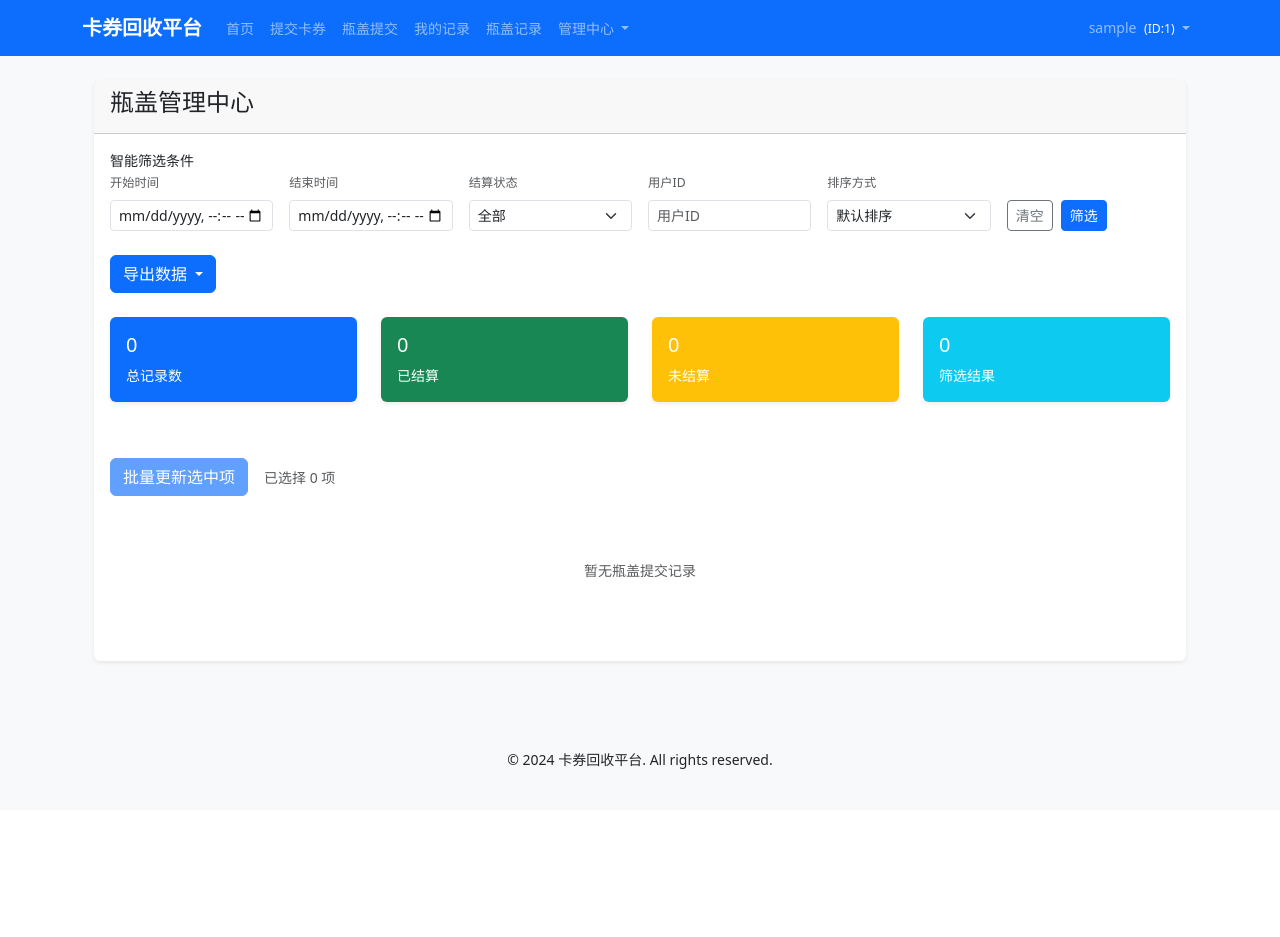
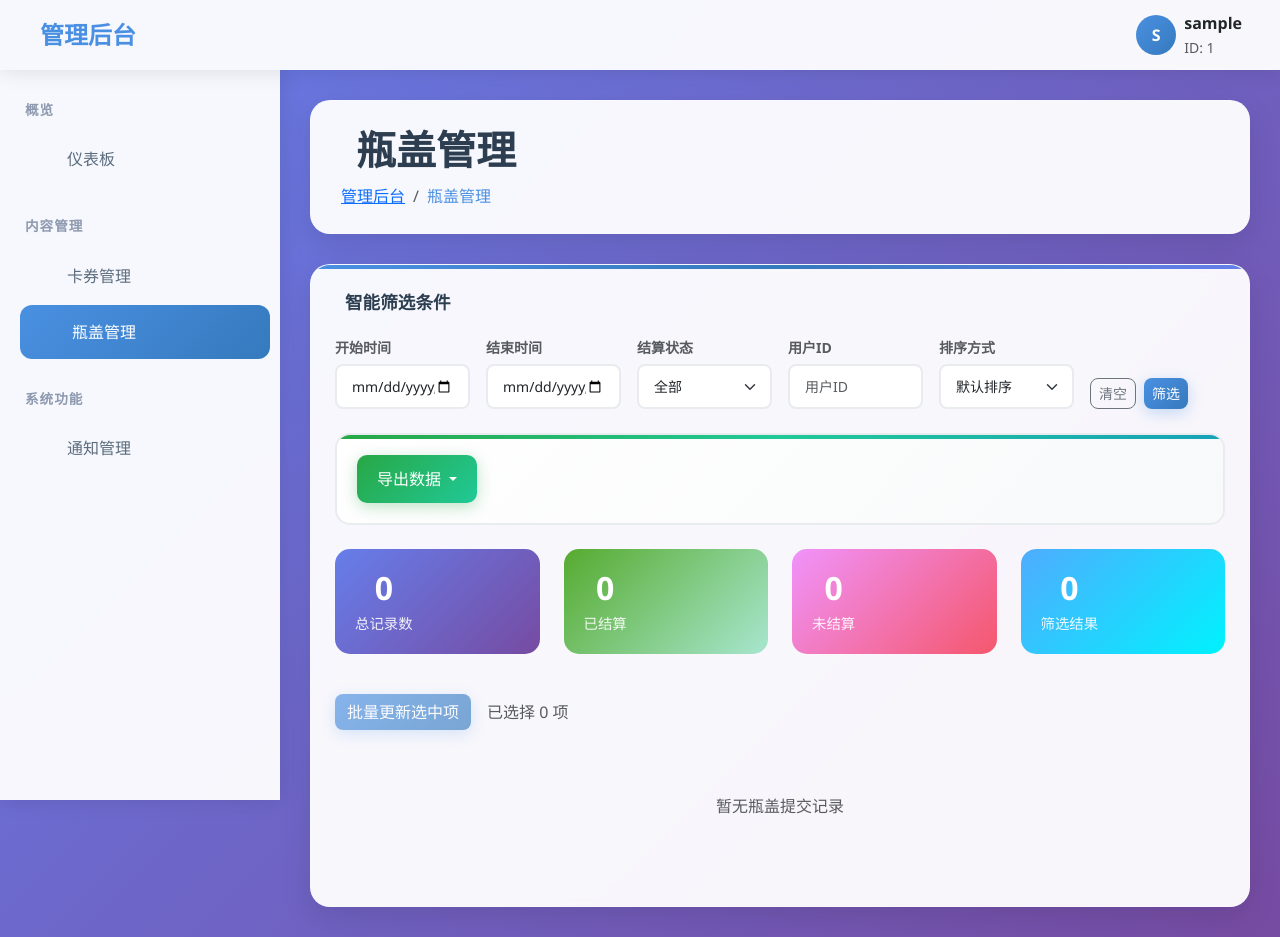
Before and after one commit to jhzhou002/card_recycle, a Django app: page /admin-bottle-caps/ in a window 1280 px wide. Before the commit the page ends 769 px from the top, so only its background shows below. Run offline with Django 4.2, Linux system fonts and the light colour scheme; the visitor is signed in with stand-in values (Sample User, id 1); data that the repository does not hold is empty; parts of the project's set-up code (start-up, migrations or seed data) failed here and were passed over; some libraries are stand-ins or nearby versions.

Commit message:
重构管理后台系统：左侧导航栏布局设计
架构重构：
- 创建专用管理后台基础模板(admin_base.html)
- 左侧固定导航栏，功能分组展示
- 顶部Header显示用户信息和管理标识
- 右侧主内容区域，包含页面头部和面包屑

页面重构：
- 所有管理页面继承新的admin_base模板
- 仪表板、瓶盖管理、卡券管理、通知管理独立导航
- 详情页面和编辑页面统一布局风格
- 移除冗余的页面头部，使用统一的页面标题

导航优化：
- 前台导航简化为单一"管理后台"入口
- 管理员和普通用户导航分离
- 左侧导航包含：概览、内容管理、系统功能三大模块

视觉设计：
- 渐变背景和毛玻璃效果
- 现代化卡片设计和圆角样式
- 完全响应式，支持移动端折叠导航
- 统一的颜色主题和交互动画

功能保持：
- 所有管理功能保持完整不变
- 筛选、导出、批量操作正常工作
- 权限控制和用户验证机制维持

🤖 Generated with [Claude Code](https://claude.ai/code)

Co-Authored-By: Claude <noreply@anthropic.com>

```diff
--- /dev/null
+++ b/templates/recycling/admin_base.html
@@ -0,0 +1,434 @@
+<!DOCTYPE html>
+<html lang="zh-CN">
+<head>
+    <meta charset="UTF-8">
+    <meta name="viewport" content="width=device-width, initial-scale=1.0">
+    <title>{% block title %}管理后台{% endblock %} - 卡券回收平台</title>
+    {% load static %}
+    <link href="{% static 'css/bootstrap.min.css' %}" rel="stylesheet">
+    <link href="{% static 'css/all.min.css' %}" rel="stylesheet">
+    <style>
+        /* 管理后台基础样式 */
+        body {
+            font-family: 'Segoe UI', Tahoma, Geneva, Verdana, sans-serif;
+            background: linear-gradient(135deg, #667eea 0%, #764ba2 100%);
+            min-height: 100vh;
+            margin: 0;
+            overflow-x: hidden;
+        }
+
+        /* 顶部导航栏 */
+        .admin-header {
+            background: rgba(255, 255, 255, 0.95);
+            backdrop-filter: blur(10px);
+            box-shadow: 0 2px 20px rgba(0, 0, 0, 0.1);
+            height: 70px;
+            position: fixed;
+            top: 0;
+            left: 0;
+            right: 0;
+            z-index: 1000;
+            display: flex;
+            align-items: center;
+            padding: 0 30px;
+        }
+
+        .admin-header .logo {
+            font-size: 1.5rem;
+            font-weight: 700;
+            color: #4a90e2;
+            text-decoration: none;
+            display: flex;
+            align-items: center;
+            gap: 10px;
+        }
+
+        .admin-header .logo:hover {
+            color: #357abd;
+        }
+
+        .admin-header .user-info {
+            margin-left: auto;
+            display: flex;
+            align-items: center;
+            gap: 15px;
+        }
+
+        .admin-header .user-avatar {
+            width: 40px;
+            height: 40px;
+            background: linear-gradient(135deg, #4a90e2, #357abd);
+            border-radius: 50%;
+            display: flex;
+            align-items: center;
+            justify-content: center;
+            color: white;
+            font-weight: 600;
+        }
+
+        /* 左侧导航栏 */
+        .admin-sidebar {
+            position: fixed;
+            top: 70px;
+            left: 0;
+            width: 280px;
+            height: calc(100vh - 70px);
+            background: rgba(255, 255, 255, 0.95);
+            backdrop-filter: blur(10px);
+            box-shadow: 2px 0 20px rgba(0, 0, 0, 0.1);
+            padding: 30px 0;
+            overflow-y: auto;
+            z-index: 999;
+        }
+
+        .admin-sidebar .nav-section {
+            margin-bottom: 30px;
+        }
+
+        .admin-sidebar .nav-section-title {
+            padding: 0 25px 10px;
+            font-size: 0.85rem;
+            font-weight: 600;
+            color: #8e9aaf;
+            text-transform: uppercase;
+            letter-spacing: 1px;
+        }
+
+        .admin-sidebar .nav-item {
+            margin: 2px 15px;
+        }
+
+        .admin-sidebar .nav-link {
+            display: flex;
+            align-items: center;
+            padding: 15px 20px;
+            color: #5a6c7d;
+            text-decoration: none;
+            border-radius: 12px;
+            transition: all 0.3s ease;
+            font-weight: 500;
+            position: relative;
+            overflow: hidden;
+        }
+
+        .admin-sidebar .nav-link::before {
+            content: '';
+            position: absolute;
+            top: 0;
+            left: -100%;
+            width: 100%;
+            height: 100%;
+            background: linear-gradient(135deg, #4a90e2, #357abd);
+            transition: all 0.3s ease;
+            z-index: -1;
+        }
+
+        .admin-sidebar .nav-link:hover::before,
+        .admin-sidebar .nav-link.active::before {
+            left: 0;
+        }
+
+        .admin-sidebar .nav-link:hover,
+        .admin-sidebar .nav-link.active {
+            color: white;
+            transform: translateX(5px);
+        }
+
+        .admin-sidebar .nav-link i {
+            width: 20px;
+            margin-right: 12px;
+            font-size: 1.1rem;
+        }
+
+        .admin-sidebar .nav-link .badge {
+            margin-left: auto;
+            background: rgba(255, 255, 255, 0.2);
+            color: inherit;
+        }
+
+        /* 主内容区域 */
+        .admin-content {
+            margin-left: 280px;
+            margin-top: 70px;
+            padding: 30px;
+            min-height: calc(100vh - 70px);
+        }
+
+        .admin-content .page-header {
+            background: rgba(255, 255, 255, 0.95);
+            backdrop-filter: blur(10px);
+            border-radius: 20px;
+            padding: 25px 30px;
+            margin-bottom: 30px;
+            box-shadow: 0 10px 30px rgba(0, 0, 0, 0.1);
+            border: 1px solid rgba(255, 255, 255, 0.2);
+        }
+
+        .admin-content .page-header h1 {
+            margin: 0;
+            color: #2c3e50;
+            font-weight: 700;
+            display: flex;
+            align-items: center;
+            gap: 15px;
+        }
+
+        .admin-content .page-header .breadcrumb {
+            margin: 10px 0 0 0;
+            background: transparent;
+            padding: 0;
+        }
+
+        .admin-content .page-header .breadcrumb-item {
+            color: #6c757d;
+        }
+
+        .admin-content .page-header .breadcrumb-item.active {
+            color: #4a90e2;
+        }
+
+        .admin-content .content-card {
+            background: rgba(255, 255, 255, 0.95);
+            backdrop-filter: blur(10px);
+            border-radius: 20px;
+            box-shadow: 0 10px 30px rgba(0, 0, 0, 0.1);
+            border: 1px solid rgba(255, 255, 255, 0.2);
+            overflow: hidden;
+        }
+
+        /* 响应式设计 */
+        @media (max-width: 768px) {
+            .admin-sidebar {
+                transform: translateX(-100%);
+                transition: transform 0.3s ease;
+            }
+
+            .admin-sidebar.show {
+                transform: translateX(0);
+            }
+
+            .admin-content {
+                margin-left: 0;
+                padding: 20px;
+            }
+
+            .admin-header {
+                padding: 0 20px;
+            }
+
+            .mobile-menu-toggle {
+                display: block !important;
+            }
+        }
+
+        .mobile-menu-toggle {
+            display: none;
+            background: none;
+            border: none;
+            color: #4a90e2;
+            font-size: 1.2rem;
+            cursor: pointer;
+            padding: 8px;
+            border-radius: 8px;
+            transition: all 0.3s ease;
+        }
+
+        .mobile-menu-toggle:hover {
+            background: rgba(74, 144, 226, 0.1);
+        }
+
+        /* 侧边栏覆盖层 */
+        .sidebar-overlay {
+            display: none;
+            position: fixed;
+            top: 0;
+            left: 0;
+            width: 100%;
+            height: 100%;
+            background: rgba(0, 0, 0, 0.5);
+            z-index: 998;
+        }
+
+        @media (max-width: 768px) {
+            .sidebar-overlay.show {
+                display: block;
+            }
+        }
+
+        /* 滚动条样式 */
+        .admin-sidebar::-webkit-scrollbar {
+            width: 6px;
+        }
+
+        .admin-sidebar::-webkit-scrollbar-track {
+            background: transparent;
+        }
+
+        .admin-sidebar::-webkit-scrollbar-thumb {
+            background: rgba(74, 144, 226, 0.3);
+            border-radius: 3px;
+        }
+
+        .admin-sidebar::-webkit-scrollbar-thumb:hover {
+            background: rgba(74, 144, 226, 0.5);
+        }
+
+        {% block extra_css %}
+        {% endblock %}
+    </style>
+</head>
+<body>
+    <!-- 顶部导航栏 -->
+    <header class="admin-header">
+        <button class="mobile-menu-toggle" onclick="toggleSidebar()">
+            <i class="fas fa-bars"></i>
+        </button>
+        <a href="{% url 'admin_dashboard' %}" class="logo">
+            <i class="fas fa-crown"></i>
+            管理后台
+        </a>
+        <div class="user-info">
+            <div class="dropdown">
+                <div class="d-flex align-items-center cursor-pointer" data-bs-toggle="dropdown">
+                    <div class="user-avatar">
+                        {{ user.username|first|upper }}
+                    </div>
+                    <div class="ms-2">
+                        <div class="fw-bold text-dark">{{ user.username }}</div>
+                        <small class="text-muted">ID: {{ user.id }}</small>
+                    </div>
+                    <i class="fas fa-chevron-down ms-2 text-muted"></i>
+                </div>
+                <ul class="dropdown-menu dropdown-menu-end">
+                    <li><h6 class="dropdown-header">用户操作</h6></li>
+                    <li><a class="dropdown-item" href="{% url 'home' %}">
+                        <i class="fas fa-home me-2"></i>返回前台
+                    </a></li>
+                    <li><a class="dropdown-item" href="/admin/">
+                        <i class="fas fa-cog me-2"></i>Django后台
+                    </a></li>
+                    <li><hr class="dropdown-divider"></li>
+                    <li><a class="dropdown-item" href="{% url 'logout' %}">
+                        <i class="fas fa-sign-out-alt me-2"></i>退出登录
+                    </a></li>
+                </ul>
+            </div>
+        </div>
+    </header>
+
+    <!-- 侧边栏覆盖层 -->
+    <div class="sidebar-overlay" onclick="toggleSidebar()"></div>
+
+    <!-- 左侧导航栏 -->
+    <nav class="admin-sidebar" id="adminSidebar">
+        <div class="nav-section">
+            <div class="nav-section-title">概览</div>
+            <div class="nav-item">
+                <a href="{% url 'admin_dashboard' %}" class="nav-link {% if request.resolver_match.url_name == 'admin_dashboard' %}active{% endif %}">
+                    <i class="fas fa-tachometer-alt"></i>
+                    仪表板
+                </a>
+            </div>
+        </div>
+
+        <div class="nav-section">
+            <div class="nav-section-title">内容管理</div>
+            <div class="nav-item">
+                <a href="{% url 'admin_submissions' %}" class="nav-link {% if request.resolver_match.url_name == 'admin_submissions' %}active{% endif %}">
+                    <i class="fas fa-credit-card"></i>
+                    卡券管理
+                </a>
+            </div>
+            <div class="nav-item">
+                <a href="{% url 'admin_bottle_caps' %}" class="nav-link {% if request.resolver_match.url_name == 'admin_bottle_caps' %}active{% endif %}">
+                    <i class="fas fa-bottle"></i>
+                    瓶盖管理
+                </a>
+            </div>
+        </div>
+
+        <div class="nav-section">
+            <div class="nav-section-title">系统功能</div>
+            <div class="nav-item">
+                <a href="{% url 'admin_notifications' %}" class="nav-link {% if request.resolver_match.url_name == 'admin_notifications' %}active{% endif %}">
+                    <i class="fas fa-bell"></i>
+                    通知管理
+                </a>
+            </div>
+        </div>
+    </nav>
+
+    <!-- 主内容区域 -->
+    <main class="admin-content">
+        <!-- 页面头部 -->
+        <div class="page-header">
+            <h1>
+                {% block page_icon %}<i class="fas fa-tachometer-alt"></i>{% endblock %}
+                {% block page_title %}仪表板{% endblock %}
+            </h1>
+            <nav aria-label="breadcrumb">
+                <ol class="breadcrumb">
+                    <li class="breadcrumb-item"><a href="{% url 'admin_dashboard' %}">管理后台</a></li>
+                    {% block breadcrumb %}
+                    <li class="breadcrumb-item active">仪表板</li>
+                    {% endblock %}
+                </ol>
+            </nav>
+        </div>
+
+        <!-- 消息提示 -->
+        {% if messages %}
+        <div class="position-fixed" style="top: 90px; right: 20px; z-index: 1050; width: 350px;">
+            {% for message in messages %}
+            <div class="alert alert-{{ message.tags }} alert-dismissible fade show" role="alert">
+                <i class="fas fa-info-circle me-2"></i>
+                {{ message }}
+                <button type="button" class="btn-close" data-bs-dismiss="alert"></button>
+            </div>
+            {% endfor %}
+        </div>
+        {% endif %}
+
+        <!-- 页面内容 -->
+        <div class="content-card">
+            {% block content %}
+            {% endblock %}
+        </div>
+    </main>
+
+    <script src="{% static 'js/jquery-3.6.0.min.js' %}"></script>
+    <script src="{% static 'js/bootstrap.bundle.min.js' %}"></script>
+    <script>
+        // 切换侧边栏显示/隐藏
+        function toggleSidebar() {
+            const sidebar = document.getElementById('adminSidebar');
+            const overlay = document.querySelector('.sidebar-overlay');
+
+            sidebar.classList.toggle('show');
+            overlay.classList.toggle('show');
+        }
+
+        // 点击覆盖层关闭侧边栏
+        document.querySelector('.sidebar-overlay').addEventListener('click', function() {
+            toggleSidebar();
+        });
+
+        // 响应式处理
+        window.addEventListener('resize', function() {
+            if (window.innerWidth > 768) {
+                const sidebar = document.getElementById('adminSidebar');
+                const overlay = document.querySelector('.sidebar-overlay');
+                sidebar.classList.remove('show');
+                overlay.classList.remove('show');
+            }
+        });
+
+        // 自动关闭提示消息
+        setTimeout(function() {
+            $('.alert').fadeOut();
+        }, 5000);
+    </script>
+    {% block extra_js %}
+    {% endblock %}
+</body>
+</html>
--- a/templates/recycling/admin_bottle_caps.html
+++ b/templates/recycling/admin_bottle_caps.html
@@ -1,43 +1,14 @@
-{% extends 'recycling/base.html' %}
+{% extends 'recycling/admin_base.html' %}
 
-{% block title %}瓶盖管理 - 管理中心{% endblock %}
+{% block title %}瓶盖管理{% endblock %}
+{% block page_title %}瓶盖管理{% endblock %}
+{% block page_icon %}<i class="fas fa-bottle"></i>{% endblock %}
+{% block breadcrumb %}
+<li class="breadcrumb-item active">瓶盖管理</li>
+{% endblock %}
 
 {% block extra_css %}
 <style>
-/* 主容器样式 */
-.admin-container {
-    background: linear-gradient(135deg, #667eea 0%, #764ba2 100%);
-    min-height: 100vh;
-    padding: 20px 0;
-}
-
-.admin-card {
-    background: rgba(255, 255, 255, 0.98);
-    border-radius: 20px;
-    box-shadow: 0 20px 40px rgba(0, 0, 0, 0.1);
-    border: none;
-    backdrop-filter: blur(10px);
-}
-
-.admin-card .card-header {
-    background: linear-gradient(135deg, #4a90e2, #357abd);
-    color: white;
-    border-radius: 20px 20px 0 0;
-    padding: 25px 30px;
-    border: none;
-}
-
-.admin-card .card-header h4 {
-    margin: 0;
-    font-weight: 600;
-    display: flex;
-    align-items: center;
-    gap: 12px;
-}
-
-.admin-card .card-body {
-    padding: 30px;
-}
 
 /* 筛选区域优化 */
 .filter-section {
@@ -438,15 +409,7 @@
 {% endblock %}
 
 {% block content %}
-<div class="admin-container">
-    <div class="container-fluid">
-        <div class="row justify-content-center">
-            <div class="col-12">
-                <div class="card admin-card fade-in-up">
-                    <div class="card-header">
-                        <h4><i class="fas fa-crown"></i> 瓶盖管理中心</h4>
-                    </div>
-                    <div class="card-body">
+<div class="p-4">
                 <!-- 筛选条件区域 -->
                 <div class="filter-section mb-4">
                     <div class="filter-title">
@@ -718,11 +681,6 @@
                     <p>暂无瓶盖提交记录</p>
                 </div>
                 {% endif %}
-                </div>
-            </div>
-        </div>
-    </div>
-</div>
 </div>
 
 
--- a/templates/recycling/base.html
+++ b/templates/recycling/base.html
@@ -227,7 +227,7 @@
                     <li class="nav-item">
                         <a class="nav-link" href="{% url 'home' %}">首页</a>
                     </li>
-                    {% if user.is_authenticated %}
+                    {% if user.is_authenticated and not user.is_staff %}
                     <li class="nav-item">
                         <a class="nav-link" href="{% url 'submit_card' %}">提交卡券</a>
                     </li>
@@ -240,28 +240,13 @@
                     <li class="nav-item">
                         <a class="nav-link" href="{% url 'my_bottle_caps' %}">瓶盖记录</a>
                     </li>
+                    {% endif %}
                     {% if user.is_staff %}
-                    <li class="nav-item dropdown">
-                        <a class="nav-link dropdown-toggle" href="#" role="button" data-bs-toggle="dropdown">
-                            <i class="fas fa-cog"></i> 管理中心
+                    <li class="nav-item">
+                        <a class="nav-link" href="{% url 'admin_dashboard' %}">
+                            <i class="fas fa-crown"></i> 管理后台
                         </a>
-                        <ul class="dropdown-menu">
-                            <li><a class="dropdown-item" href="{% url 'admin_dashboard' %}">
-                                <i class="fas fa-tachometer-alt"></i> 仪表板
-                            </a></li>
-                            <li><a class="dropdown-item" href="{% url 'admin_submissions' %}">
-                                <i class="fas fa-list"></i> 卡券管理
-                            </a></li>
-                            <li><a class="dropdown-item" href="{% url 'admin_bottle_caps' %}">
-                                <i class="fas fa-bottle"></i> 瓶盖管理
-                            </a></li>
-                            <li><hr class="dropdown-divider"></li>
-                            <li><a class="dropdown-item" href="{% url 'admin_notifications' %}">
-                                <i class="fas fa-bell"></i> 通知管理
-                            </a></li>
-                        </ul>
                     </li>
-                    {% endif %}
                     {% endif %}
                 </ul>
                 <ul class="navbar-nav">
```
Also changed, not shown: templates/recycling/admin_bottle_cap_detail.html (+15 -13 lines), templates/recycling/admin_dashboard.html (+9 -8 lines), templates/recycling/admin_notification_edit.html (+14 -12 lines), templates/recycling/admin_notifications.html (+14 -13 lines), templates/recycling/admin_submission_detail.html (+15 -12 lines), templates/recycling/admin_submissions.html (+9 -13 lines).
